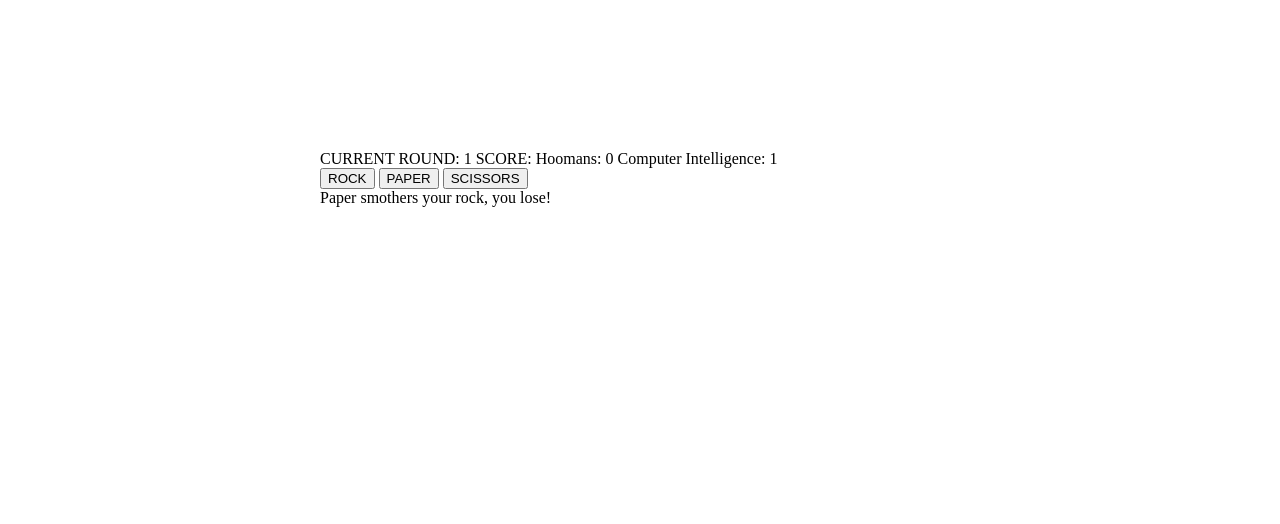
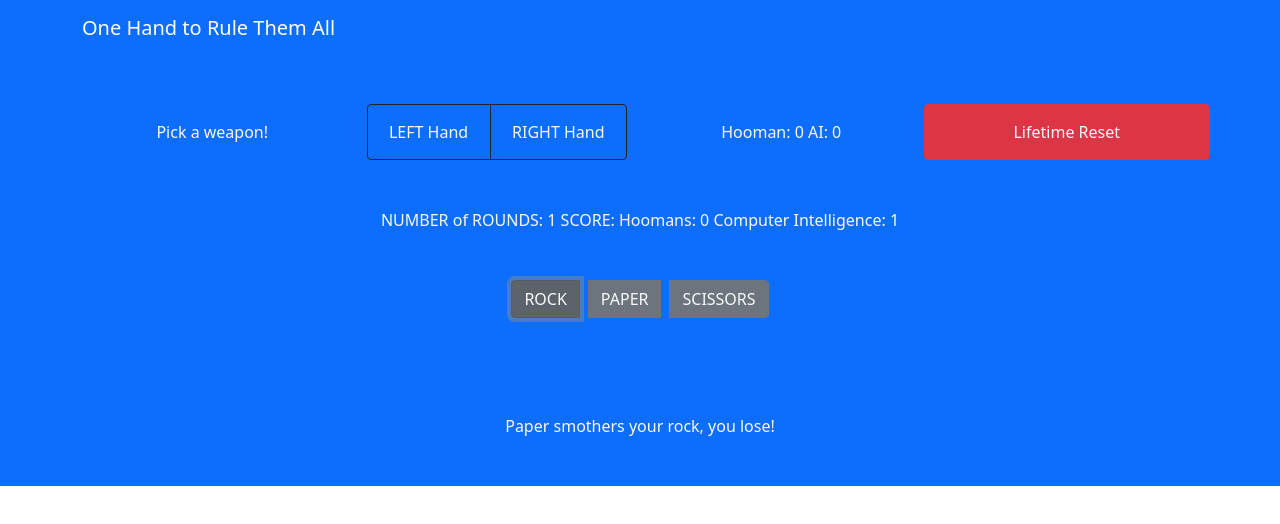
Before and after one commit to alexplong/rockpaperscissor, a plain HTML site: page index.html in a window 1280 px wide. Both pictures are taken after a click on the button "ROCK". Drawn offline with nearby package versions, Linux system fonts and the light colour scheme.

Commit message:
Added bootstrap to page

```diff
--- a/index.html
+++ b/index.html
@@ -1,21 +1,53 @@
 <!DOCTYPE html>
 <html>
 <head>
+  <link href="https://cdn.jsdelivr.net/npm/bootstrap@5.1.0/dist/css/bootstrap.min.css" rel="stylesheet" integrity="sha384-KyZXEAg3QhqLMpG8r+8fhAXLRk2vvoC2f3B09zVXn8CA5QIVfZOJ3BCsw2P0p/We" crossorigin="anonymous">
   <link rel="stylesheet" href="style.css">
   <title>Rock Paper Scissor Game</title>
   <meta charset="UTF-8"/>
+  <meta name="viewport" content="width=device-width, initial-scale=1">
 </head>
+
+
 <body>
-  <div id='container'>
-    <!--Add 3 buttons for game GUI-->
-  <div id='buttons'>
-    <button id='rock'>ROCK</button>
-    <button id='paper'>PAPER</button>
-    <button id='scissors'>SCISSORS</button>
-  </div>
-  </div>
-  <script src="script.js">
+  <!-- Nav bar -->
+  <nav class="navbar navbar-expand-lg bg-primary navbar-dark">
+    <div class="container">
+      <a href="#" class="navbar-brand">One Hand to Rule Them All</a>
+    </div>
+  </nav>
 
-  </script>
+<!-- Game section -->
+  <section class="bg-primary p-5 text-center">
+    <div class='container' id='container'>
+
+  <!-- Game stats: left/right hand, total win/loss overtime, reset button -->
+      <div class="row">
+        <div class="col py-3 text-light">Pick a weapon!</div>
+        <div class="col btn-group">
+          <button class="btn btn-outline-dark text-light">LEFT Hand</button>
+          <button class="btn btn-outline-dark text-light">RIGHT Hand</button>
+        </div>
+        <div class="col py-3 text-light" id="lifetime">Lifetime win/loss score</div>
+        <button class="col btn btn-danger text-light">Lifetime Reset</button>
+
+      </div>
+      <div class="py-5 text-light" id='scores'></div>
+      <div class='btn-group' id='buttons'>
+        <button class="gamebtn btn btn-secondary mx-1 text-light" id='rock' >ROCK</button>
+        <button class="gamebtn btn btn-secondary mx-1 text-light" id='paper'>PAPER</button>
+        <button class="gamebtn btn btn-secondary mx-1 text-light" id='scissors'>SCISSORS</button>
+      </div>
+    </div>
+  </section>
+
+  <!-- Game results -->
+  <section class="bg-primary p-5 text-center">
+    <div class="text-light" id='round'></div>
+    <div class="text-light" id='winner'></div>
+  </section>
+
+  <script src="script.js"></script>
+  <script src="https://cdn.jsdelivr.net/npm/bootstrap@5.1.0/dist/js/bootstrap.bundle.min.js" integrity="sha384-U1DAWAznBHeqEIlVSCgzq+c9gqGAJn5c/t99JyeKa9xxaYpSvHU5awsuZVVFIhvj" crossorigin="anonymous"></script>
 </body>
 </html>
--- a/script.js
+++ b/script.js
@@ -1,3 +1,18 @@
+// create container for game results
+const container = document.querySelector('#container');
+const scores = document.querySelector('#scores');
+const round = document.querySelector('#round');
+const winner = document.querySelector('#winner');
+const lifetimeScore = document.querySelector('#lifetime');
+scores.classList.add('gameResults');
+round.classList.add('roundResults');
+
+// content.appendChild(container);
+// container.insertBefore(scores, buttons);
+// container.appendChild(round);
+// container.appendChild(winner);
+// round.append(container);
+
 // Create a function [computerPlay] that will randomly return 'rock' 'paper' or 'scissors' for computer player
 function computerPlay() {
     let computerRandom = ['rock' , 'paper' , 'scissors'];
@@ -5,99 +20,94 @@ function computerPlay() {
     return computerOut;
 }
 
+// Create a function to clear winner results space after reset
+function clearWinner() {
+    winner.textContent = "";
+}
 
 // Create a function to play a single game of rock, paper, scissors using two-parameters that will return a string to declare a winner or loser (and why a win/loss)
 let computerSelection = computerPlay();
 let gameRound = 0;
 let playerScore = 0;
 let computerScore = 0;
+let playerTtl = 0;
+let computerTtl = 0;
 
+// update scoress
+scores.textContent = `NUMBER of ROUNDS: ${gameRound}     SCORE: Hoomans: ${playerScore}  Computer Intelligence: ${computerScore}`;
+lifetimeScore.textContent = `Hooman: ${playerTtl}   AI: ${computerTtl}`;
 
-// A single playRound function
+// A single playRound function that tracks the score
 function playRound(playerSelection, computerSelection) {
     if (playerSelection == 'rock' || playerSelection == 'paper' || playerSelection == 'scissors'){
         gameRound++;
         if (playerSelection == computerSelection) {
             return ("You've tied with your opponent! Select another weapon for battle!");
-            // gameRound++;
         } else if (playerSelection == 'rock') {
             if (computerSelection == 'scissors') {
                 playerScore++;
-                // gameRound++;
                 return "Rock beats scissors, you win!";
             } else {
                 computerScore++;
-                // gameRound++;
                 return "Paper smothers your rock, you lose!";
             }
         } else if (playerSelection == 'paper') {
             if (computerSelection == 'rock') {
                 playerScore++;
-                // gameRound++;
                 return "Paper smothers rock, you win!";
             } else {
                 computerScore++;
-                // gameRound++;
                 return "Scissors slice and dice your paper, you lose!";
             }
         } else if (playerSelection == 'scissors') {
             if (computerSelection == 'rock') {
                 computerScore++;
-                // gameRound++;
                 return "Rock beats scissors, you lose!";
             } else {
                 playerScore++;
-                // gameRound++;
                 return "Scissors slice and dice paper, you win!";
             }
         }
-    } else { // run this code if entries are incorrect
+    } else {
         return ('Please enter a rock, a paper, or scissors into battle!');
     }
 }
 
 // same as above but adding in 5 lives, create the same as above but more efficiently in a loop
-const allButtons = document.querySelectorAll('button');         // create a node list of all buttons
-
-
+const allButtons = document.querySelectorAll('.gamebtn');         // create a node list of all buttons
 allButtons.forEach((button) =>{                                 // use .forEach to iterate through each of the buttons
     button.addEventListener('click', () =>{                     // listen for when a button is clicked and run function when it is clicked
         let oneRound = playRound(button.id, computerPlay());    // play one round using the button.id as input for rock, paper, or scissors and place results in oneRound variable
         round.textContent = `${oneRound}`;                      // display results in div.round element
         console.log(gameRound);
-        scores.textContent = `CURRENT ROUND: ${gameRound} SCORE: Hoomans: ${playerScore}     Computer Intelligence: ${computerScore}`;
-        if (gameRound == 5){
-            if (playerScore > computerScore){
-                winner.textContent = "Wooooo you win the long war!!!!!"
-            } else  if (computerScore > playerScore){
-                winner.textContent = "Man you lost and the AI takes over....."
-            } else {
-                winner.textContent = "Did we win...? Looks like the war is still continuing, nobody will accept this draw"
-            }
+        scores.textContent = `NUMBER of ROUNDS: ${gameRound}     SCORE: Hoomans: ${playerScore}  Computer Intelligence: ${computerScore}`;
+        lifetimeScore.textContent = `Hooman: ${playerTtl}   AI: ${computerTtl}`;
+
+        if (playerScore == 5){
+            winner.textContent = "You beat the HIVEMIND AI, good job hooman.";
+            playerTtl++;
+            playerScore = 0;
+            computerScore = 0;
+            clearWinner();
+        } else if (computerScore == 5){
+            winner.textContent = "The HIVEMIND wins and hooman-kind is doomed.";
+            computerTtl++;
+            playerScore = 0;
+            computerScore = 0;
+            clearWinner();
+
         }
+
+        // if (gameRound == 5){
+        //     if (playerScore > computerScore){
+        //         winner.textContent = "Wooooo you win the long war!!!!!";
+
+        //     } else  if (computerScore > playerScore){
+        //         winner.textContent = "Man you lost and the AI takes over.....";
+
+        //     } else {
+        //         winner.textContent = "Did we win...? Looks like the war is still continuing, nobody will accept this draw"
+        //     }
+        // }
     })
-})
-
-
-
-
-
-// create container for game results
-const container = document.querySelector('#container');
-const scores = document.createElement('div');
-const round = document.createElement('div');
-const winner = document.createElement('div');
-scores.classList.add('gameResults');
-round.classList.add('roundResults');
-
-
-
-// content.appendChild(container);
-container.insertBefore(scores, buttons);
-container.appendChild(round);
-container.appendChild(winner);
-// round.append(container);
-
-
-// how to get scores to update
-scores.textContent = `CURRENT ROUND: ${gameRound} SCORE: Hoomans: ${playerScore}     Computer Intelligence: ${computerScore}`;
+});
--- a/style.css
+++ b/style.css
@@ -1,15 +1,7 @@
 body {
     height: 100%;
     position: relative;
-    display: grid;
-    grid-template-columns: 1fr 1fr 1fr 1fr;
-    grid-template-rows: 150px 1fr 1fr 1fr;
+
     margin: 0;
     padding: 0;
 }
-
-#container {
-    position: relative;
-    grid-column: 2/4;
-    grid-row: 2/4;
-}
```
